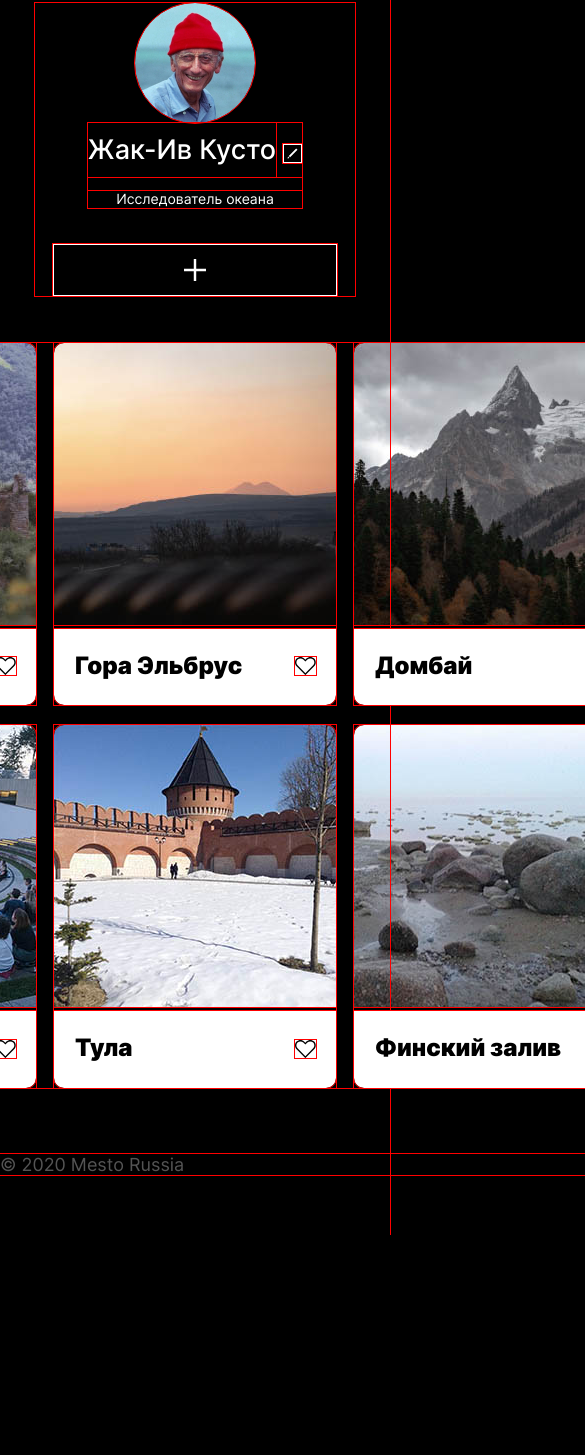
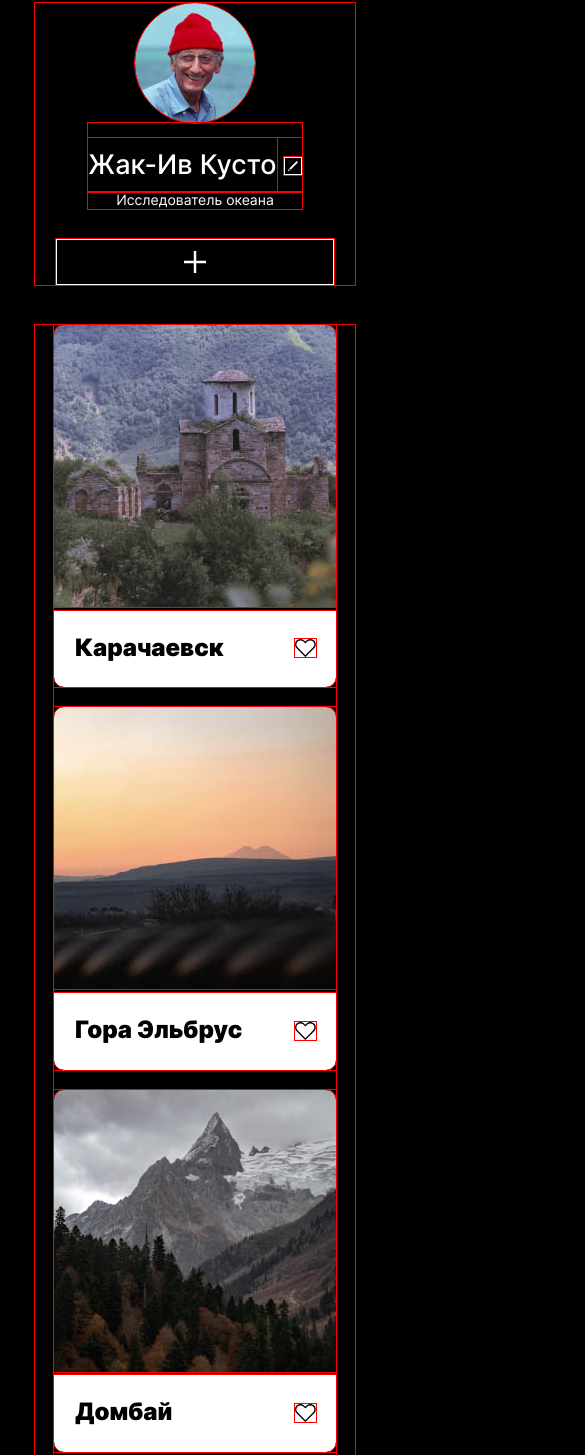
Before and after one commit to StSeb/mesto, a plain HTML site: page index.html in a window 390 px wide. Shown: the part 151-1606 px from the top of the page, 585 px wide, since content can reach past the window. Before the commit the page ends 1386 px from the top, so only its background shows below. Drawn offline with Linux system fonts and the light colour scheme.

Commit message:
PixelPerfect desctop and mobile

```diff
--- a/blocks/elements/__items/elements__items.css
+++ b/blocks/elements/__items/elements__items.css
@@ -1,5 +1,5 @@
 .elements__items {
-  margin: 0;
+  margin: 0 auto;
   padding: 0;
   list-style: none;
   display: grid;
@@ -7,10 +7,10 @@
   grid-template-rows: repeat(2, 1fr);
   gap: 20px 18px;
 }
-/*
-@media screen and (max-width: 1000px) {
+
+@media screen and (max-width: 1100px) {
   .elements__items {
-    grid-template-columns: repeat(2, 1fr);
+    grid-template-columns: repeat(2, 282px);
     grid-template-rows: repeat(3, 1fr);
 
   }
@@ -18,8 +18,8 @@
 
 @media screen and (max-width: 767px) {
   .elements__items {
-    grid-template-columns: 1, 1fr;
+    grid-template-columns: 282px;
     grid-template-rows: repeat(6, 1fr);
   }
 
-} */
+}
--- a/blocks/elements/__title/elements__title.css
+++ b/blocks/elements/__title/elements__title.css
@@ -7,4 +7,5 @@
   font-weight: 900;
   background-color: white;
   border-radius: 0 0 10px 10px;
+
 }
--- a/blocks/elements/elements.css
+++ b/blocks/elements/elements.css
@@ -9,4 +9,19 @@
   width: 882px;
   margin: 47px auto 0;
   padding: 0;
+  display: flex;
 }
+
+@media screen and (max-width: 1100px) {
+  .elements {
+    width: 700px;
+  }
+
+}
+
+@media screen and (max-width: 767px) {
+  .elements {
+    width: 320px;
+    margin: 40px auto 0;
+  }
+}
--- a/blocks/footer/__copyright/footer__copyright.css
+++ b/blocks/footer/__copyright/footer__copyright.css
@@ -6,3 +6,9 @@
   font-size: 18px;
   line-height: 1.2;
 }
+
+@media screen and (max-width: 767px) {
+  .footer__copyright {
+    font-size: 14px;
+  }
+}
--- a/blocks/footer/footer.css
+++ b/blocks/footer/footer.css
@@ -4,3 +4,16 @@
   margin: 66px auto 60px;
   width: 882px;
 }
+
+@media screen and (max-width: 1100px) {
+	.footer {
+    width: 700px;
+  }
+}
+
+@media screen and (max-width: 767px) {
+  .footer {
+    width: 282px;
+    margin: 48px auto 36px;
+  }
+}
--- a/blocks/profile/__add-botton/profile__add-botton.css
+++ b/blocks/profile/__add-botton/profile__add-botton.css
@@ -12,9 +12,9 @@
 
 @media screen and (max-width: 767px) {
   .profile__add-button {
-    width: 16px;
-    height: 16px;
+    width: 10px;
+    height: 10px;
     padding: 17px 133px;
-    margin: 36px auto 0;
+    margin: 30px auto 0;
   }
 }
--- a/blocks/profile/__description/profile__description.css
+++ b/blocks/profile/__description/profile__description.css
@@ -9,7 +9,7 @@
 
 @media screen and (max-width: 767px) {
 	.profile__description {
-    margin: 14px auto 0;
+    margin: 0 auto 0;
     font-size: 14px;
     text-align: center;
   }
--- a/blocks/profile/__edit-botton/profile__edit-botton.css
+++ b/blocks/profile/__edit-botton/profile__edit-botton.css
@@ -11,10 +11,10 @@
 
 @media screen and (max-width: 767px) {
 	.profile__edit-button {
-    width: 7px;
-    height: 7px;
+    width: 6px;
+    height: 6px;
     padding: 5px;
-    margin: 21px 0 0 7px;
+    margin: 19px 0 0 7px;
     background-position: 50% 50%;
   }
 }
--- a/blocks/profile/__title/profile__title.css
+++ b/blocks/profile/__title/profile__title.css
@@ -6,6 +6,6 @@
 
 @media screen and (max-width: 767px) {
   .profile__title {
-    margin: 0 auto;
+    margin: 15px auto 0;
   }
 }
```
